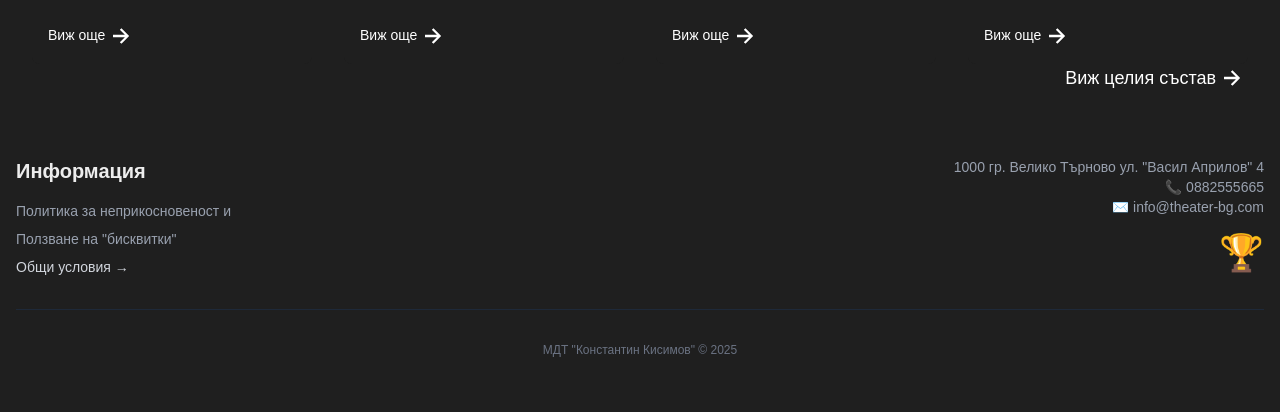
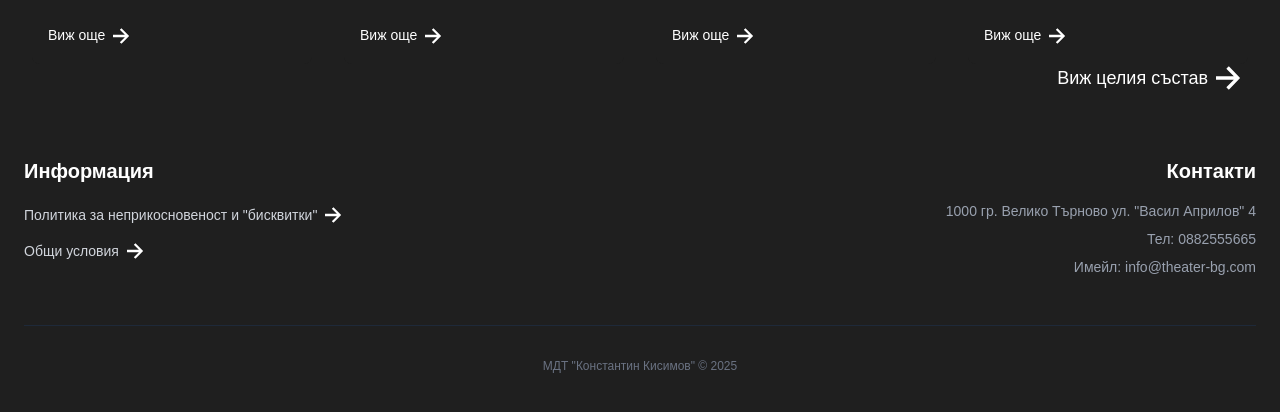
Before and after one commit to KaloyanRizov28/boilerplate-theathre-site, a Next.js app: page / in a window 1280 px wide. Shown: the part 3062-3474 px from the top of the page. Built offline with nearby package versions, Linux system fonts and the light colour scheme; a web font is replaced by a local one.

Commit message:
footer fix

```diff
--- a/src/app/components/layout/footer.jsx
+++ b/src/app/components/layout/footer.jsx
@@ -1,28 +1,49 @@
 // src/components/layout/footer.js
+
+import Arrow from "@/app/components/ui/icons/Arrow.svg"
+import Link from "next/link" // Using the current Next.js Link component
+
 export function Footer() {
+  // Define styles for links that *do* have arrows
+  const linkStyleWithArrow = "text-gray-300 hover:text-white transition-colors flex items-center group text-sm py-1";
+  const arrowStyle = "inline-block transition-transform duration-300 group-hover:translate-x-1 w-4 h-4 ml-2";
+
   return (
-    <footer className="bg-theater-dark py-12">
-      <div className="px-4">
+    <footer className="bg-theater-dark py-12 text-white"> {/* Adjusted padding for a better look */}
+      <div className="px-6"> {/* Kept px-6, added max-width/center */}
         <div className="grid grid-cols-1 md:grid-cols-2 gap-8">
+
+          {/* Information Section (with arrows & new Link syntax) */}
           <div>
             <h3 className="text-xl font-semibold mb-4">Информация</h3>
-            <div className="space-y-2 text-gray-400 text-sm">
-              <p>Политика за неприкосновеност и</p>
-              <p>Ползване на "бисквитки"</p>
-              <button className="text-gray-300 hover:text-white transition-colors flex items-center">
-                Общи условия →
-              </button>
+            <div className="space-y-2">
+              {/* Privacy Policy Link - New Syntax */}
+              <Link href="/privacy-policy" className={linkStyleWithArrow}>
+                  Политика за неприкосновеност и "бисквитки"
+                  <Arrow className={arrowStyle} />
+              </Link>
+              {/* Terms and Conditions Link - New Syntax */}
+              <Link href="/terms" className={linkStyleWithArrow}>
+                  Общи условия
+                  <Arrow className={arrowStyle} />
+              </Link>
             </div>
           </div>
+
+          {/* Contacts Section (original style, no arrows, no emoticons) */}
           <div className="text-right">
-            <div className="text-gray-400 text-sm mb-4">
+            <h3 className="text-xl font-semibold mb-4 w-full">Контакти</h3> {/* Kept title for consistency */}
+            <div className="text-gray-400 text-sm mb-4 space-y-2"> {/* Used space-y-2 to mimic original <p> spacing */}
               <p>1000 гр. Велико Търново ул. "Васил Априлов" 4</p>
-              <p>📞 0882555665</p>
-              <p>✉️ info@theater-bg.com</p>
+              <p>Тел: 0882555665</p> {/* Removed emoticon, added 'Тел:' */}
+              <p>Имейл: info@theater-bg.com</p> {/* Removed emoticon, added 'Имейл:' */}
             </div>
-            <div className="text-4xl">🏆</div>
+            {/* Trophy icon removed */}
           </div>
+
         </div>
+
+        {/* Copyright Section */}
         <div className="text-center text-gray-500 text-xs mt-8 pt-8 border-t border-gray-800">
           МДТ "Константин Кисимов" © 2025
         </div>
--- a/src/app/components/sections/cast-section.jsx
+++ b/src/app/components/sections/cast-section.jsx
@@ -124,7 +124,7 @@ const SwiperCastSection = () => {
                             Виж целия състав
                         </span>
                         {/* MODIFIED: Added arrow */}
-                 <Arrow className="inline-block transition-transform duration-300 group-hover:translate-x-2 w-6 h-6 pl-2"></Arrow>
+                        <Arrow className="inline-block transition-transform duration-300 group-hover:translate-x-2 w-6 h-6 ml-2"></Arrow>
                     </Link>
                 </div>
             </div>
```
Lines whose indentation alone changed are shown as unchanged.
